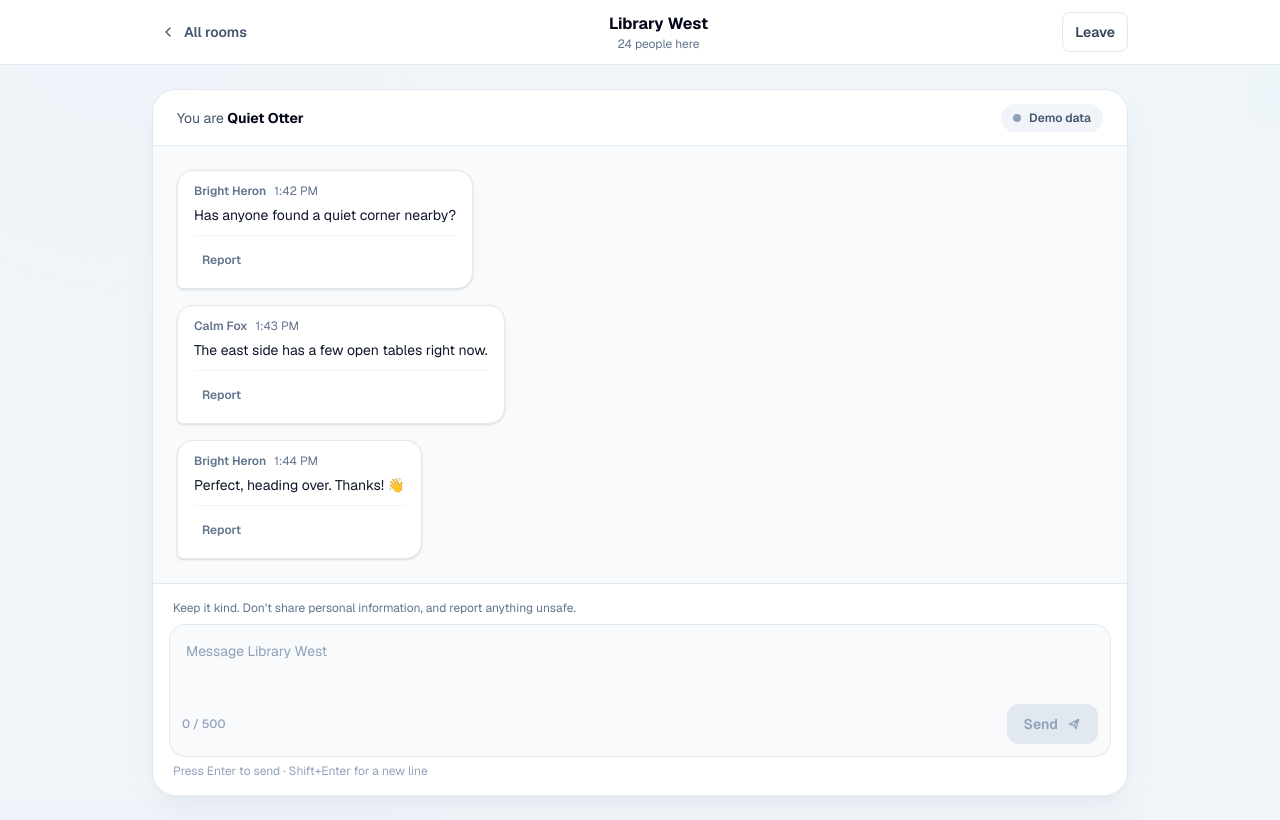
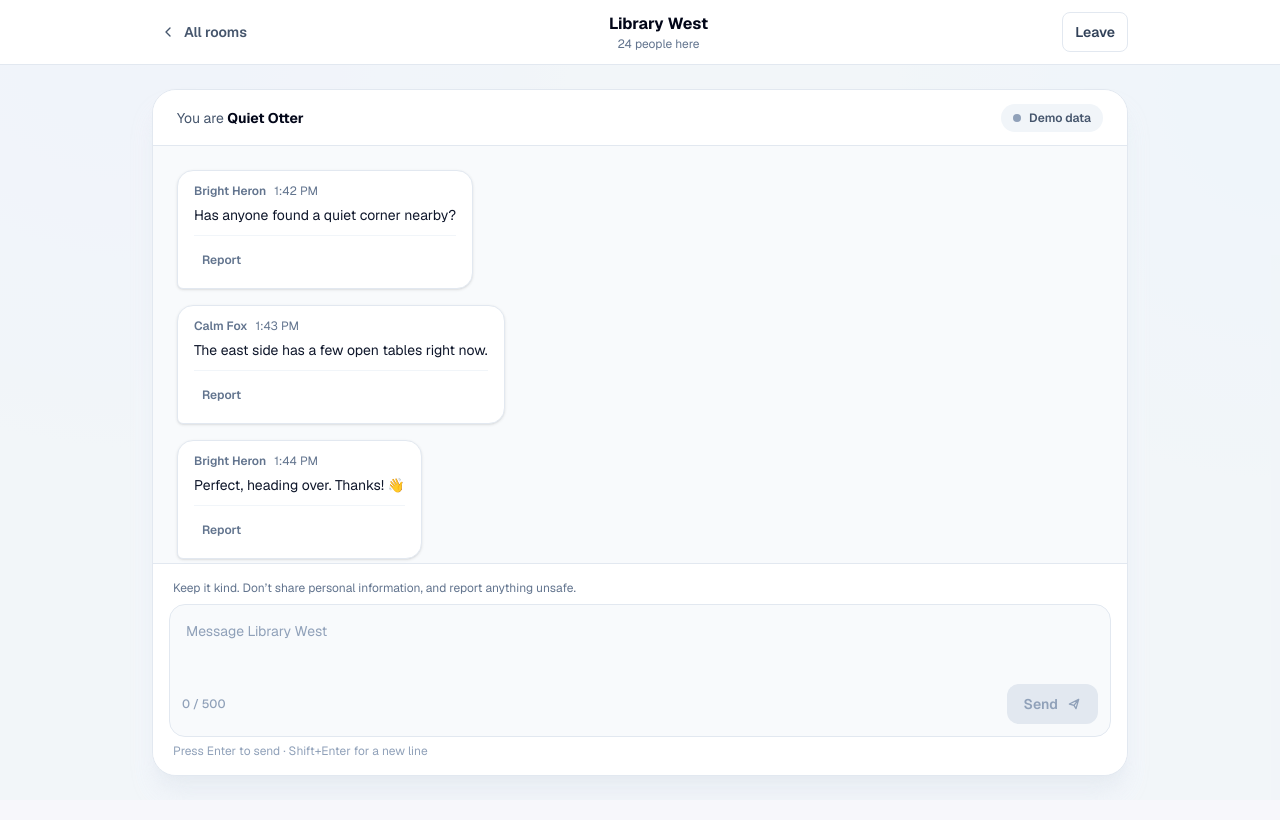
Before and after one commit to JunhaoLiXD/PlaceChat-Team, a Next.js app in the folder frontend/: page /rooms/library-west in a window 1280 px wide. Built offline with nearby package versions, Linux system fonts and the light colour scheme; no server answers.

Commit message:
fix: keep the chat page one screen tall
The chat page only had a minimum height, so every new message made the
whole page longer and pushed the message box down. Give the page a fixed
screen height so only the message list scrolls.

```diff
--- a/frontend/src/components/chat-room.tsx
+++ b/frontend/src/components/chat-room.tsx
@@ -587,7 +587,8 @@ export function ChatRoom({ room }: { room: RoomSummary }) {
   };
 
   return (
-    <main className="flex min-h-screen flex-col bg-slate-100/80">
+    // One screen tall: the header and composer stay put and only the message list scrolls.
+    <main className="flex h-dvh flex-col overflow-hidden bg-slate-100/80">
       <header className="border-b border-slate-200 bg-white">
         <div className="mx-auto flex h-16 w-full max-w-5xl items-center justify-between gap-4 px-4 sm:px-6">
           <Link
@@ -632,7 +633,7 @@ export function ChatRoom({ room }: { room: RoomSummary }) {
       </header>
 
       <div className="mx-auto flex min-h-0 w-full max-w-5xl flex-1 flex-col p-3 sm:p-6">
-        <section className="flex min-h-[calc(100vh-5.5rem)] flex-1 flex-col overflow-hidden rounded-3xl border border-slate-200 bg-slate-50 shadow-xl shadow-slate-200/70 sm:min-h-[calc(100vh-7rem)]">
+        <section className="flex min-h-0 flex-1 flex-col overflow-hidden rounded-3xl border border-slate-200 bg-slate-50 shadow-xl shadow-slate-200/70">
           <div className="flex min-h-14 items-center justify-between gap-3 border-b border-slate-200 bg-white px-4 sm:px-6">
             <div className="min-w-0">
               {joinError ? (
```
